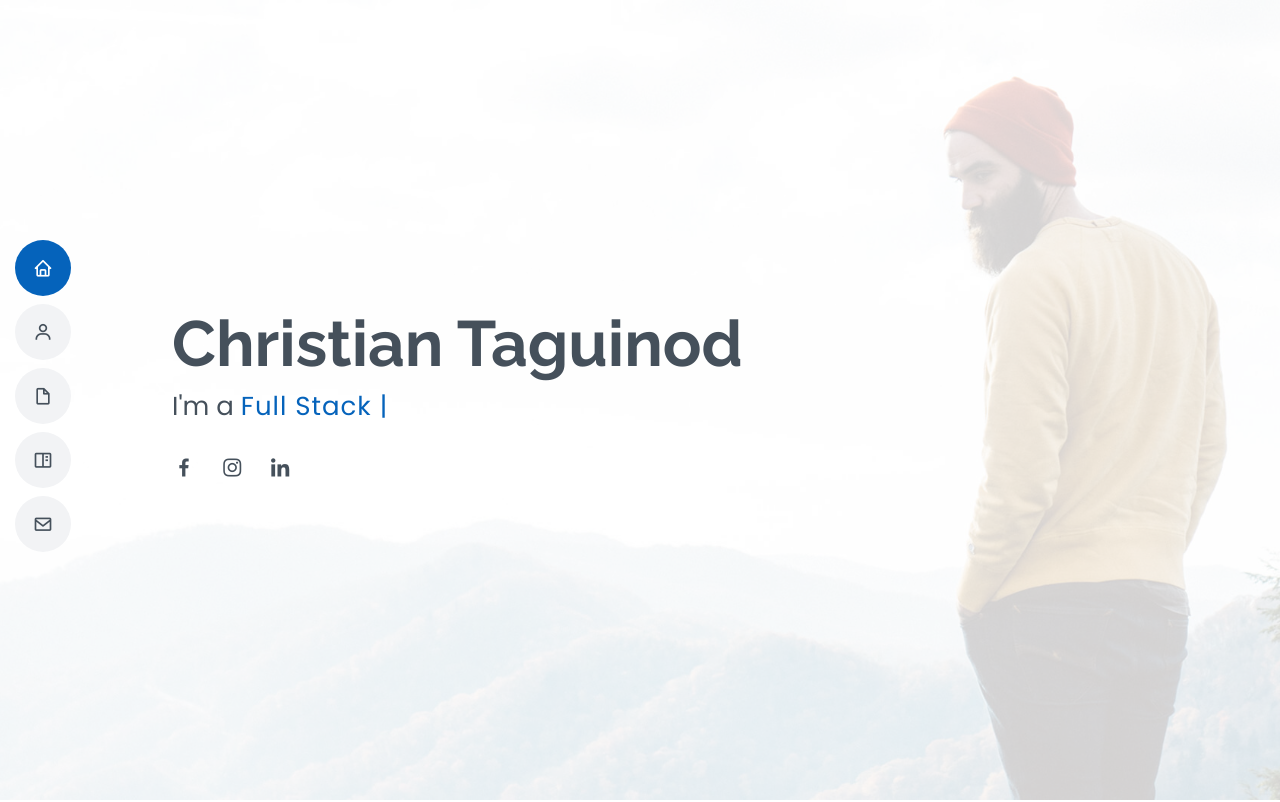
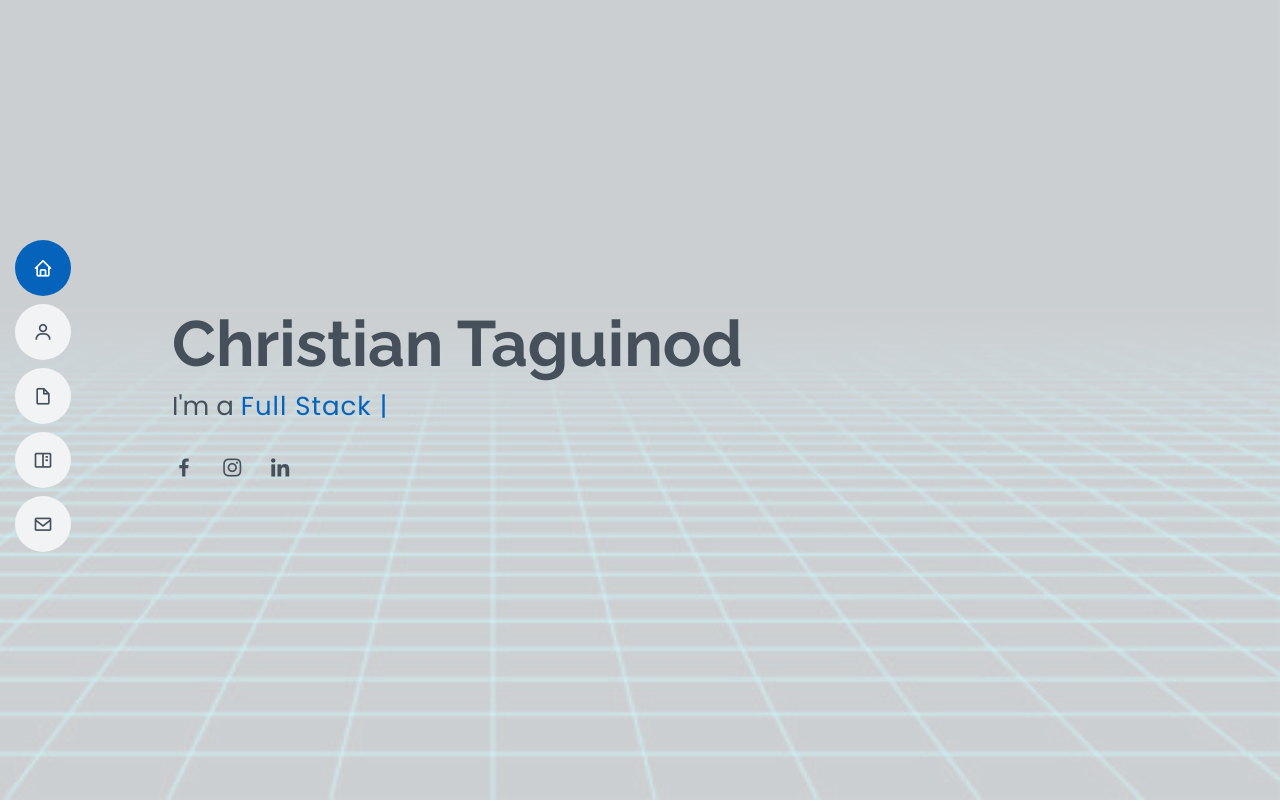
Before and after one commit to kapyanammu1/christian_portfolio.github.io, a plain HTML site: page index.html in a window 1280 px wide. Shown: the top 802 px of the page. Drawn offline with nearby package versions, Linux system fonts and the light colour scheme.

Commit message:
change background

```diff
--- a/assets/css/style.css
+++ b/assets/css/style.css
@@ -274,7 +274,7 @@ h6 {
 #hero {
   width: 100%;
   height: 100vh;
-  background: url("../img/hero-bg.jpg") top right no-repeat;
+  background: url("../img/techgrid.jpg") top right no-repeat;
   background-size: cover;
   position: relative;
 }
```
Also changed, not shown: assets/img/techgrid.jpg (added).
